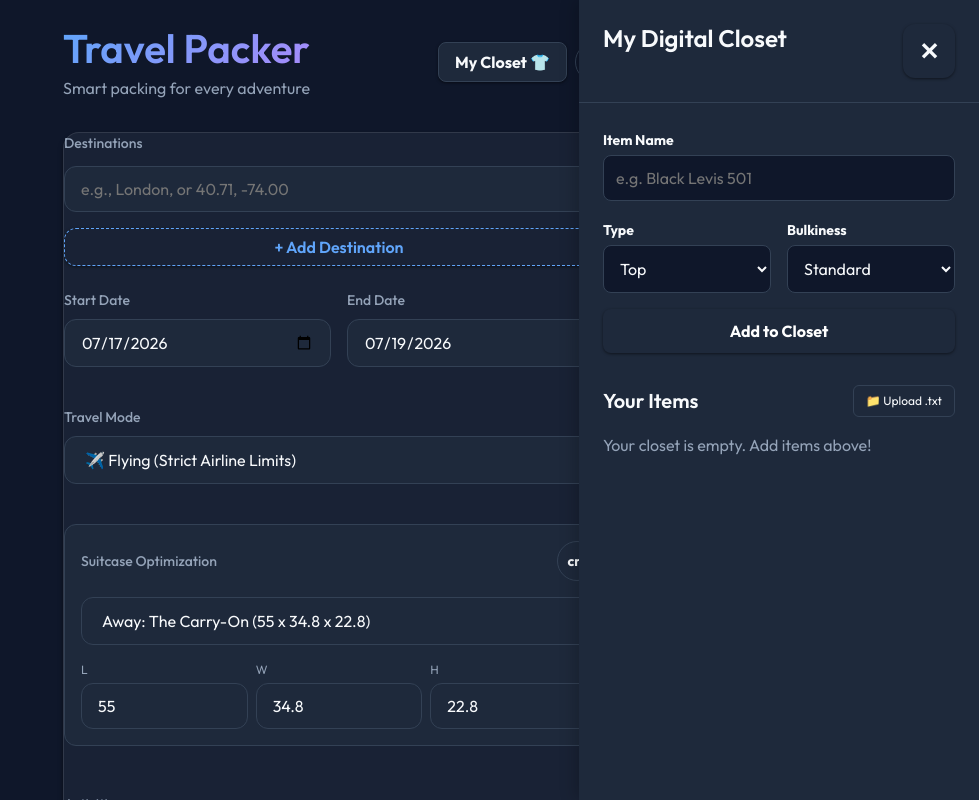
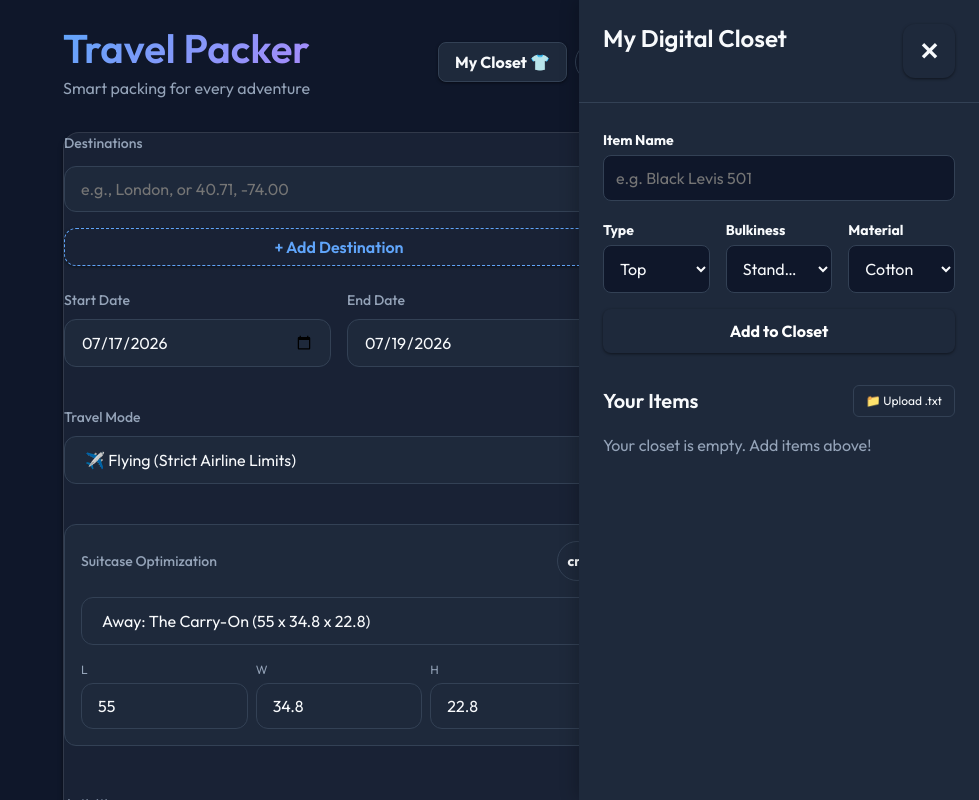
Before and after one commit to jf1shh/Travel-Packing-Optimizer, a React (Vite) app: page / in a window 1280 px wide. Both pictures are taken after a click on the button "My Closet 👕". Shown: the top 800 px of the page, without its empty margins (301-1280 px from the left). Built offline with nearby package versions, Linux system fonts and the light colour scheme.

Commit message:
feat: add material selector to digital wardrobe

```diff
--- a/src/components/WardrobeManager.jsx
+++ b/src/components/WardrobeManager.jsx
@@ -1,7 +1,7 @@
 import React, { useState } from 'react';
 
 const WardrobeManager = ({ wardrobe, setWardrobe, isOpen, onClose }) => {
-  const [newItem, setNewItem] = useState({ name: '', category: 'top', bulkiness: 'standard' });
+  const [newItem, setNewItem] = useState({ name: '', category: 'top', bulkiness: 'standard', material: 'cotton' });
 
   if (!isOpen) return null;
 
@@ -26,6 +26,7 @@ const WardrobeManager = ({ wardrobe, setWardrobe, isOpen, onClose }) => {
       name: newItem.name,
       category: newItem.category,
       bulkiness: newItem.bulkiness,
+      material: newItem.material,
       vol: stats.vol,
       weight: stats.weight
     };
@@ -59,6 +60,14 @@ const WardrobeManager = ({ wardrobe, setWardrobe, isOpen, onClose }) => {
         if (lower.match(/(bulky|heavy|thick|winter|puffer)/)) bulk = 'bulky';
         else if (lower.match(/(light|thin|summer|breezy)/)) bulk = 'light';
 
+        let mat = 'cotton';
+        if (lower.match(/(linen)/)) mat = 'linen';
+        else if (lower.match(/(merino|wool|cashmere)/)) mat = 'wool';
+        else if (lower.match(/(denim|jean)/)) mat = 'denim';
+        else if (lower.match(/(leather|suede)/)) mat = 'leather';
+        else if (lower.match(/(polyester|nylon|synthetic|gore-tex|spandex)/)) mat = 'synthetic';
+        else if (lower.match(/(silk|satin)/)) mat = 'silk';
+
         const stats = getBulkStats(cat, bulk);
 
         newItems.push({
@@ -66,6 +75,7 @@ const WardrobeManager = ({ wardrobe, setWardrobe, isOpen, onClose }) => {
           name: line.replace(/^[-*•\s]+/, ''), // remove bullet points
           category: cat,
           bulkiness: bulk,
+          material: mat,
           vol: stats.vol,
           weight: stats.weight
         });
@@ -118,6 +128,18 @@ const WardrobeManager = ({ wardrobe, setWardrobe, isOpen, onClose }) => {
                 <option value="bulky">Bulky</option>
               </select>
             </div>
+            <div style={{ flex: 1 }}>
+              <label style={{ fontSize: '0.875rem', fontWeight: 'bold' }}>Material</label>
+              <select value={newItem.material} onChange={e => setNewItem({...newItem, material: e.target.value})} style={{ width: '100%', padding: '0.75rem', marginTop: '0.25rem', borderRadius: '8px', border: '1px solid var(--border-color)', background: 'var(--bg-color)', color: 'var(--text-primary)' }}>
+                <option value="cotton">Cotton</option>
+                <option value="linen">Linen</option>
+                <option value="wool">Wool / Merino</option>
+                <option value="denim">Denim</option>
+                <option value="leather">Leather</option>
+                <option value="synthetic">Synthetic</option>
+                <option value="silk">Silk</option>
+              </select>
+            </div>
           </div>
           <button type="submit" style={{ padding: '0.75rem', borderRadius: '8px', border: 'none', background: 'var(--primary-color)', color: 'white', fontWeight: 'bold', cursor: 'pointer' }}>
             Add to Closet
@@ -140,7 +162,7 @@ const WardrobeManager = ({ wardrobe, setWardrobe, isOpen, onClose }) => {
                 <div>
                   <div style={{ fontWeight: 'bold' }}>{item.name}</div>
                   <div style={{ fontSize: '0.75rem', color: 'var(--text-secondary)' }}>
-                    {item.category.toUpperCase()} • {item.bulkiness} ({item.weight}g)
+                    {item.category.toUpperCase()} • {item.material} • {item.bulkiness} ({item.weight}g)
                   </div>
                 </div>
                 <button onClick={() => handleDelete(item.id)} style={{ background: 'none', border: 'none', color: '#ef4444', cursor: 'pointer', fontSize: '1.2rem' }}>
```
